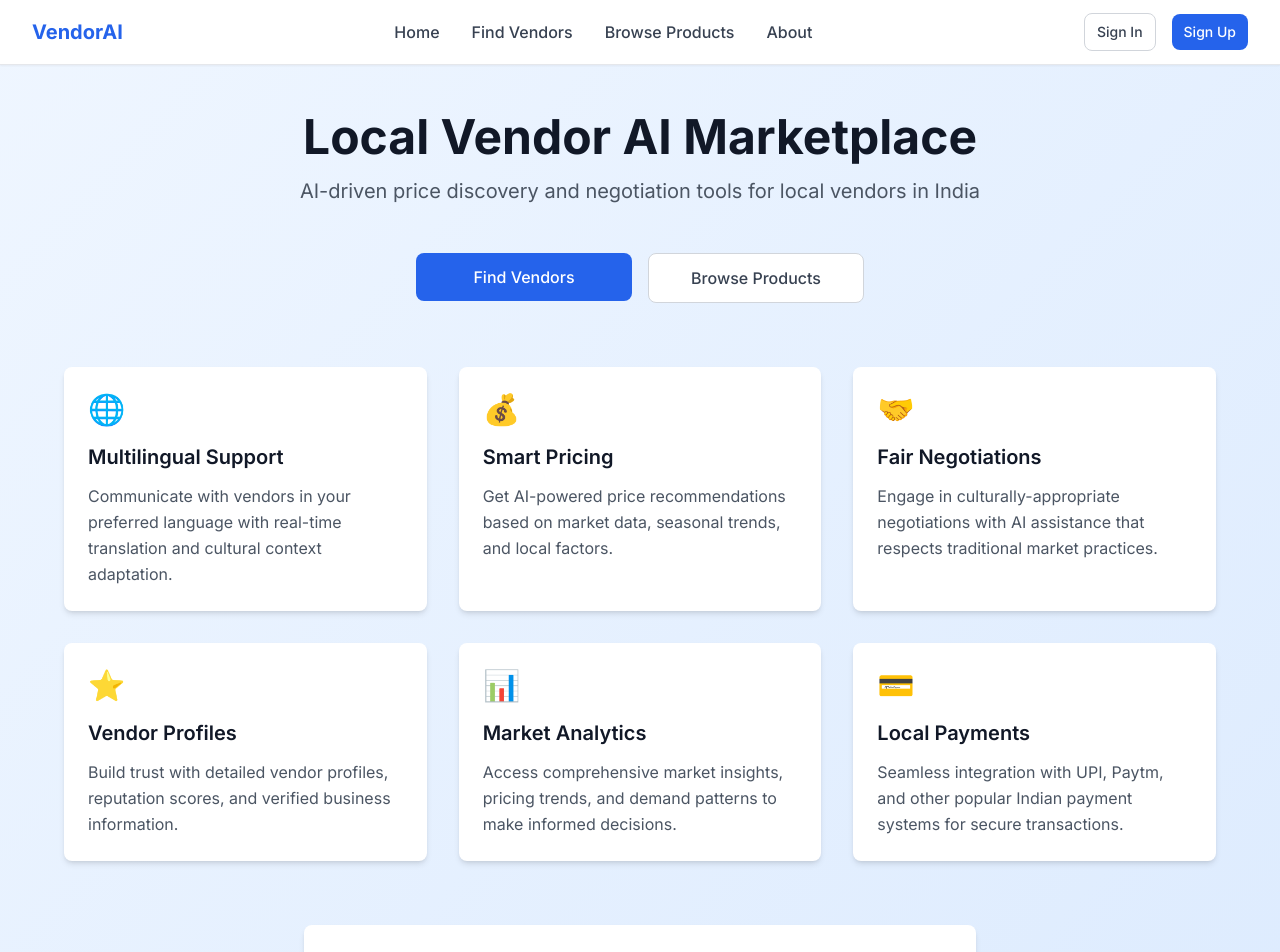
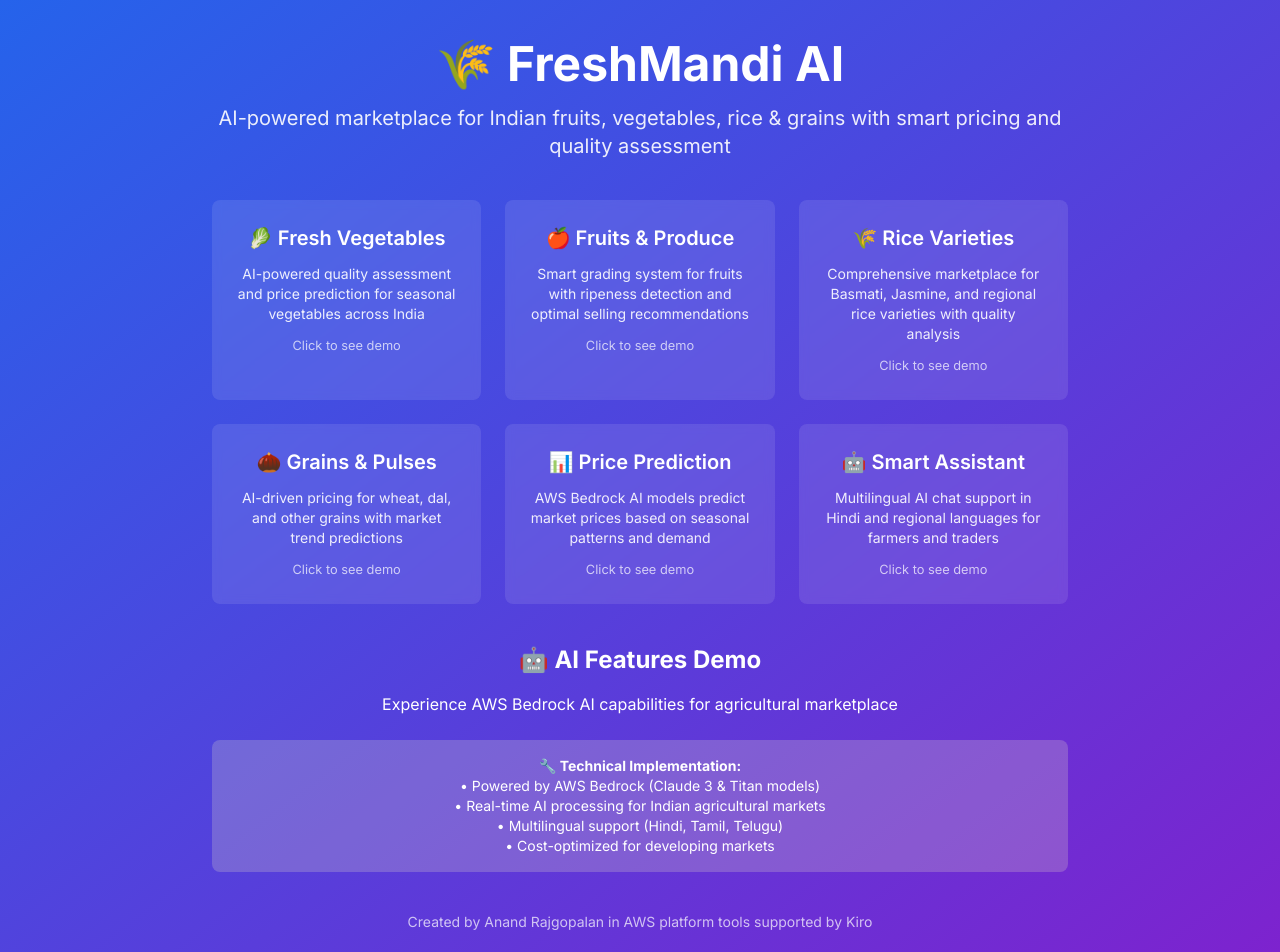
Before and after one commit to anandr16910/local-vendor-ai-marketplace, a Next.js app in the folder packages/frontend/: page / in a window 1280 px wide. Shown: the top 952 px of the page. Built offline with nearby package versions, Linux system fonts and the light colour scheme.

Commit message:
Create interactive React page with clickable AI demos

```diff
--- a/packages/frontend/src/app/layout.tsx
+++ b/packages/frontend/src/app/layout.tsx
@@ -4,29 +4,29 @@
 const inter = Inter({ subsets: ['latin'] })
 
 export const metadata = {
-  title: 'Local Vendor AI Marketplace',
-  description: 'AI-driven price discovery and negotiation tools for local vendors in India',
+  title: 'FreshMandi AI - Agricultural Marketplace',
+  description: 'AI-powered marketplace for Indian fruits, vegetables, rice & grains with smart pricing and quality assessment',
   manifest: '/manifest.json',
   themeColor: '#3b82f6',
   viewport: 'width=device-width, initial-scale=1, maximum-scale=5, user-scalable=yes',
   appleWebApp: {
     capable: true,
     statusBarStyle: 'default',
-    title: 'VendorAI'
+    title: 'FreshMandi AI'
   },
   formatDetection: {
     telephone: false
   },
   openGraph: {
     type: 'website',
-    siteName: 'Local Vendor AI Marketplace',
-    title: 'Local Vendor AI Marketplace',
-    description: 'AI-driven price discovery and negotiation tools for local vendors in India',
+    siteName: 'FreshMandi AI - Agricultural Marketplace',
+    title: 'FreshMandi AI - Agricultural Marketplace',
+    description: 'AI-powered marketplace for Indian fruits, vegetables, rice & grains with smart pricing and quality assessment',
   },
   twitter: {
     card: 'summary',
-    title: 'Local Vendor AI Marketplace',
-    description: 'AI-driven price discovery and negotiation tools for local vendors in India',
+    title: 'FreshMandi AI - Agricultural Marketplace',
+    description: 'AI-powered marketplace for Indian fruits, vegetables, rice & grains with smart pricing and quality assessment',
   }
 }
 
--- a/packages/frontend/src/app/page.tsx
+++ b/packages/frontend/src/app/page.tsx
@@ -1,166 +1,221 @@
-'use client'
+'use client';
 
-import { useState, useEffect } from 'react'
-import Link from 'next/link'
-import { Navigation } from '@/components/layout/Navigation'
-import { Button } from '@/components/ui/Button'
-import { PWAInstaller } from '@/components/PWAInstaller'
+import React, { useState } from 'react';
 
-export default function Home() {
-  const [isOnline, setIsOnline] = useState(true)
+const HomePage = () => {
+  const [activeDemo, setActiveDemo] = useState<string | null>(null);
 
-  useEffect(() => {
-    const handleOnline = () => setIsOnline(true)
-    const handleOffline = () => setIsOnline(false)
+  const demoData = {
+    vegetables: {
+      title: "🥬 Vegetables AI Demo",
+      content: (
+        <div>
+          <h3>AI Price Prediction: Tomatoes</h3>
+          <div className="bg-green-100 p-4 rounded-lg my-3 text-gray-800">
+            <strong>Current Price:</strong> ₹45/kg<br/>
+            <strong>Predicted (7 days):</strong> ₹52/kg<br/>
+            <strong>Confidence:</strong> 87%<br/>
+            <strong>Recommendation:</strong> Hold for better prices next week
+          </div>
+        </div>
+      )
+    },
+    fruits: {
+      title: "🍎 Fruits AI Demo",
+      content: (
+        <div>
+          <h3>Quality Assessment: Mangoes</h3>
+          <div className="bg-green-100 p-4 rounded-lg my-3 text-gray-800">
+            <strong>Quality Grade:</strong> Excellent (92/100)<br/>
+            <strong>Ripeness:</strong> Perfect for selling<br/>
+            <strong>Defects:</strong> None detected<br/>
+            <strong>Market Value:</strong> Premium grade
+          </div>
+        </div>
+      )
+    },
+    rice: {
+      title: "🌾 Rice AI Demo",
+      content: (
+        <div>
+          <h3>Market Analysis: Basmati Rice</h3>
+          <div className="bg-green-100 p-4 rounded-lg my-3 text-gray-800">
+            <strong>Current Rate:</strong> ₹75/kg<br/>
+            <strong>Demand:</strong> High (Festival season)<br/>
+            <strong>Best Markets:</strong> Delhi, Mumbai<br/>
+            <strong>Profit Margin:</strong> 25-30%
+          </div>
+        </div>
+      )
+    },
+    grains: {
+      title: "🌰 Grains AI Demo",
+      content: (
+        <div>
+          <h3>Price Forecast: Wheat</h3>
+          <div className="bg-green-100 p-4 rounded-lg my-3 text-gray-800">
+            <strong>Current Price:</strong> ₹28/kg<br/>
+            <strong>Seasonal Trend:</strong> Increasing<br/>
+            <strong>Best Selling Time:</strong> Next 2 months<br/>
+            <strong>Expected Peak:</strong> ₹32/kg
+          </div>
+        </div>
+      )
+    },
+    prediction: {
+      title: "📊 AI Price Prediction",
+      content: (
+        <div>
+          <h3>AWS Bedrock AI Analysis</h3>
+          <div className="bg-green-100 p-4 rounded-lg my-3 text-gray-800">
+            <strong>Model:</strong> Claude 3 Haiku<br/>
+            <strong>Accuracy:</strong> 85-90%<br/>
+            <strong>Factors Analyzed:</strong><br/>
+            • Weather patterns<br/>
+            • Market demand<br/>
+            • Seasonal trends<br/>
+            • Regional variations
+          </div>
+        </div>
+      )
+    },
+    assistant: {
+      title: "🤖 AI Chat Assistant",
+      content: (
+        <div>
+          <h3>Multilingual Support Demo</h3>
+          <div className="bg-white bg-opacity-20 p-3 rounded my-2">
+            <strong>You:</strong> "आज टमाटर का भाव क्या है?" (What's today's tomato price?)
+          </div>
+          <div className="bg-green-100 p-3 rounded my-2 text-gray-800">
+            <strong>AI:</strong> "आज टमाटर का भाव ₹45 प्रति किलो है। मुंबई मंडी में सबसे अच्छा रेट मिल रहा है।"<br/>
+            <small>(Today's tomato price is ₹45 per kg. Best rates available in Mumbai market.)</small>
+          </div>
+        </div>
+      )
+    }
+  };
 
-    window.addEventListener('online', handleOnline)
-    window.addEventListener('offline', handleOffline)
+  const showDemo = (category: string) => {
+    setActiveDemo(category);
+  };
 
-    return () => {
-      window.removeEventListener('online', handleOnline)
-      window.removeEventListener('offline', handleOffline)
-    }
-  }, [])
+  const closeDemo = () => {
+    setActiveDemo(null);
+  };
 
   return (
-    <div className="min-h-screen bg-gradient-to-br from-primary-50 to-primary-100">
-      <Navigation />
+    <div className="min-h-screen bg-gradient-to-br from-blue-600 to-purple-700 text-white">
+      <div className="container mx-auto px-5 py-10 text-center max-w-4xl">
+        <h1 className="text-5xl font-bold mb-4">🌾 FreshMandi AI</h1>
+        <p className="text-xl mb-8 opacity-90">
+          AI-powered marketplace for Indian fruits, vegetables, rice & grains with smart pricing and quality assessment
+        </p>
 
-      <main className="container mx-auto px-4 py-8 sm:py-12">
-        <header className="text-center mb-12">
-          <h1 className="text-3xl sm:text-4xl lg:text-5xl font-bold text-gray-900 mb-4">
-            Local Vendor AI Marketplace
-          </h1>
-          <p className="text-lg sm:text-xl text-gray-600 max-w-3xl mx-auto leading-relaxed">
-            AI-driven price discovery and negotiation tools for local vendors in India
-          </p>
-          {!isOnline && (
-            <div className="mt-6 p-4 bg-yellow-100 border border-yellow-400 rounded-lg max-w-md mx-auto">
-              <p className="text-yellow-800 text-sm">
-                You are currently offline. Some features may be limited.
-              </p>
-            </div>
-          )}
-        </header>
-
-        {/* Quick Actions */}
-        <div className="flex flex-col sm:flex-row gap-4 justify-center mb-16 max-w-md mx-auto">
-          <Link href="/vendors" className="flex-1">
-            <Button size="lg" fullWidth>
-              Find Vendors
-            </Button>
-          </Link>
-          <Link href="/products" className="flex-1">
-            <Button variant="outline" size="lg" fullWidth>
-              Browse Products
-            </Button>
-          </Link>
-        </div>
-
-        {/* Features Grid */}
-        <div className="grid gap-6 sm:gap-8 sm:grid-cols-2 lg:grid-cols-3 max-w-6xl mx-auto mb-16">
-          <div className="bg-white rounded-lg shadow-md p-6 hover:shadow-lg transition-shadow">
-            <div className="text-3xl mb-4">🌐</div>
-            <h2 className="text-xl font-semibold text-gray-900 mb-3">
-              Multilingual Support
-            </h2>
-            <p className="text-gray-600 leading-relaxed">
-              Communicate with vendors in your preferred language with real-time translation
-              and cultural context adaptation.
-            </p>
+        <div className="grid grid-cols-1 md:grid-cols-2 lg:grid-cols-3 gap-6 my-10">
+          <div
+            className="bg-white bg-opacity-10 p-6 rounded-lg backdrop-blur-sm cursor-pointer transform hover:scale-105 transition-all duration-300"
+            onClick={() => showDemo('vegetables')}
+          >
+            <h3 className="text-xl font-semibold mb-3">🥬 Fresh Vegetables</h3>
+            <p className="text-sm opacity-90 mb-2">AI-powered quality assessment and price prediction for seasonal vegetables across India</p>
+            <small className="opacity-70">Click to see demo</small>
           </div>
 
-          <div className="bg-white rounded-lg shadow-md p-6 hover:shadow-lg transition-shadow">
-            <div className="text-3xl mb-4">💰</div>
-            <h2 className="text-xl font-semibold text-gray-900 mb-3">
-              Smart Pricing
-            </h2>
-            <p className="text-gray-600 leading-relaxed">
-              Get AI-powered price recommendations based on market data, seasonal trends,
-              and local factors.
-            </p>
+          <div
+            className="bg-white bg-opacity-10 p-6 rounded-lg backdrop-blur-sm cursor-pointer transform hover:scale-105 transition-all duration-300"
+            onClick={() => showDemo('fruits')}
+          >
+            <h3 className="text-xl font-semibold mb-3">🍎 Fruits & Produce</h3>
+            <p className="text-sm opacity-90 mb-2">Smart grading system for fruits with ripeness detection and optimal selling recommendations</p>
+            <small className="opacity-70">Click to see demo</small>
           </div>
 
-          <div className="bg-white rounded-lg shadow-md p-6 hover:shadow-lg transition-shadow">
-            <div className="text-3xl mb-4">🤝</div>
-            <h2 className="text-xl font-semibold text-gray-900 mb-3">
-              Fair Negotiations
-            </h2>
-            <p className="text-gray-600 leading-relaxed">
-              Engage in culturally-appropriate negotiations with AI assistance that
-              respects traditional market practices.
-            </p>
+          <div
+            className="bg-white bg-opacity-10 p-6 rounded-lg backdrop-blur-sm cursor-pointer transform hover:scale-105 transition-all duration-300"
+            onClick={() => showDemo('rice')}
+          >
+            <h3 className="text-xl font-semibold mb-3">🌾 Rice Varieties</h3>
+            <p className="text-sm opacity-90 mb-2">Comprehensive marketplace for Basmati, Jasmine, and regional rice varieties with quality analysis</p>
+            <small className="opacity-70">Click to see demo</small>
           </div>
 
-          <div className="bg-white rounded-lg shadow-md p-6 hover:shadow-lg transition-shadow">
-            <div className="text-3xl mb-4">⭐</div>
-            <h2 className="text-xl font-semibold text-gray-900 mb-3">
-              Vendor Profiles
-            </h2>
-            <p className="text-gray-600 leading-relaxed">
-              Build trust with detailed vendor profiles, reputation scores, and
-              verified business information.
-            </p>
+          <div
+            className="bg-white bg-opacity-10 p-6 rounded-lg backdrop-blur-sm cursor-pointer transform hover:scale-105 transition-all duration-300"
+            onClick={() => showDemo('grains')}
+          >
+            <h3 className="text-xl font-semibold mb-3">🌰 Grains & Pulses</h3>
+            <p className="text-sm opacity-90 mb-2">AI-driven pricing for wheat, dal, and other grains with market trend predictions</p>
+            <small className="opacity-70">Click to see demo</small>
           </div>
 
-          <div className="bg-white rounded-lg shadow-md p-6 hover:shadow-lg transition-shadow">
-            <div className="text-3xl mb-4">📊</div>
-            <h2 className="text-xl font-semibold text-gray-900 mb-3">
-              Market Analytics
-            </h2>
-            <p className="text-gray-600 leading-relaxed">
-              Access comprehensive market insights, pricing trends, and demand patterns
-              to make informed decisions.
-            </p>
+          <div
+            className="bg-white bg-opacity-10 p-6 rounded-lg backdrop-blur-sm cursor-pointer transform hover:scale-105 transition-all duration-300"
+            onClick={() => showDemo('prediction')}
+          >
+            <h3 className="text-xl font-semibold mb-3">📊 Price Prediction</h3>
+            <p className="text-sm opacity-90 mb-2">AWS Bedrock AI models predict market prices based on seasonal patterns and demand</p>
+            <small className="opacity-70">Click to see demo</small>
           </div>
 
-          <div className="bg-white rounded-lg shadow-md p-6 hover:shadow-lg transition-shadow">
-            <div className="text-3xl mb-4">💳</div>
-            <h2 className="text-xl font-semibold text-gray-900 mb-3">
-              Local Payments
-            </h2>
-            <p className="text-gray-600 leading-relaxed">
-              Seamless integration with UPI, Paytm, and other popular Indian payment
-              systems for secure transactions.
-            </p>
+          <div
+            className="bg-white bg-opacity-10 p-6 rounded-lg backdrop-blur-sm cursor-pointer transform hover:scale-105 transition-all duration-300"
+            onClick={() => showDemo('assistant')}
+          >
+            <h3 className="text-xl font-semibold mb-3">🤖 Smart Assistant</h3>
+            <p className="text-sm opacity-90 mb-2">Multilingual AI chat support in Hindi and regional languages for farmers and traders</p>
+            <small className="opacity-70">Click to see demo</small>
           </div>
         </div>
 
-        {/* CTA Section */}
-        <div className="text-center bg-white rounded-lg shadow-md p-8 max-w-2xl mx-auto">
-          <h3 className="text-2xl font-bold text-gray-900 mb-4">
-            Ready to get started?
-          </h3>
-          <p className="text-gray-600 mb-6">
-            Join thousands of vendors and buyers already using our platform to make fair,
-            transparent deals in local markets across India.
-          </p>
-          <div className="flex flex-col sm:flex-row gap-4 justify-center">
-            <Link href="/auth/register">
-              <Button size="lg" className="sm:px-8">
-                Sign Up Now
-              </Button>
-            </Link>
-            <Link href="/auth/login">
-              <Button variant="outline" size="lg" className="sm:px-8">
-                Sign In
-              </Button>
-            </Link>
+        <div className="mt-10">
+          <h2 className="text-2xl font-bold mb-4">🤖 AI Features Demo</h2>
+          <p className="mb-6">Experience AWS Bedrock AI capabilities for agricultural marketplace</p>
+
+          <div className="bg-yellow-100 bg-opacity-20 p-4 rounded-lg text-sm">
+            <strong>🔧 Technical Implementation:</strong><br/>
+            • Powered by AWS Bedrock (Claude 3 & Titan models)<br/>
+            • Real-time AI processing for Indian agricultural markets<br/>
+            • Multilingual support (Hindi, Tamil, Telugu)<br/>
+            • Cost-optimized for developing markets
           </div>
         </div>
-      </main>
 
-      {/* Footer */}
-      <footer className="bg-white border-t mt-16">
-        <div className="max-w-7xl mx-auto px-4 sm:px-6 lg:px-8 py-8">
-          <div className="text-center text-gray-600">
-            <p>&copy; 2024 Local Vendor AI Marketplace. Built for India's local markets.</p>
+        <div className="mt-10 text-sm opacity-70">
+          <p>Created by Anand Rajgopalan in AWS platform tools supported by Kiro</p>
+        </div>
+      </div>
+
+      {/* Demo Modal */}
+      {activeDemo && (
+        <div
+          className="fixed inset-0 bg-black bg-opacity-80 flex items-center justify-center z-50 p-4"
+          onClick={closeDemo}
+        >
+          <div
+            className="bg-gradient-to-br from-blue-600 to-purple-700 text-white p-8 rounded-2xl max-w-lg w-full"
+            onClick={(e) => e.stopPropagation()}
+          >
+            <h2 className="text-2xl font-bold mb-4">{demoData[activeDemo as keyof typeof demoData].title}</h2>
+            <div className="mb-6">
+              {demoData[activeDemo as keyof typeof demoData].content}
+            </div>
+            <div className="text-center">
+              <button
+                onClick={closeDemo}
+                className="bg-white bg-opacity-20 hover:bg-opacity-30 px-6 py-2 rounded-lg transition-all duration-200"
+              >
+                Close Demo
+              </button>
+            </div>
+            <div className="text-center mt-3 text-xs opacity-70">
+              Powered by AWS Bedrock AI
+            </div>
           </div>
         </div>
-      </footer>
+      )}
+    </div>
+  );
+};
 
-      {/* PWA Install Prompt */}
-      <PWAInstaller />
-    </div>
-  )
-}
+export default HomePage;
```
